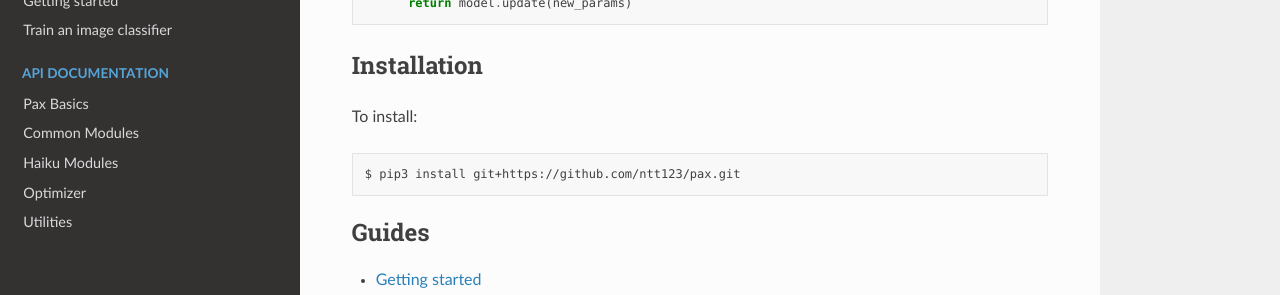
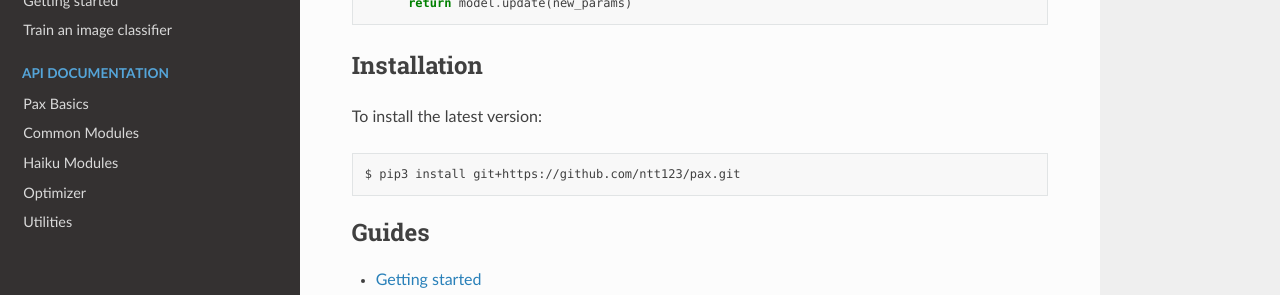
Before and after one commit to NTT123/pax, a Sphinx documentation site: the page built from docs/index.rst, in a window 1280 px wide and 900 px high, scrolled down 418 px. Shown: the part 151-446 px from the top of the window. Built offline with Sphinx 7.4.7 and the Read the Docs theme 2.0.0, drawn with Linux system fonts in a browser that asks for light colours; formulas are drawn with MathJax 3.

Commit message:
minor revision

```diff
--- a/docs/index.rst
+++ b/docs/index.rst
@@ -40,7 +40,7 @@ and easy to use while preserving benefits from Jax.
 Installation
 ------------
 
-To install::
+To install the latest version::
 
    $ pip3 install git+https://github.com/ntt123/pax.git
 
```
